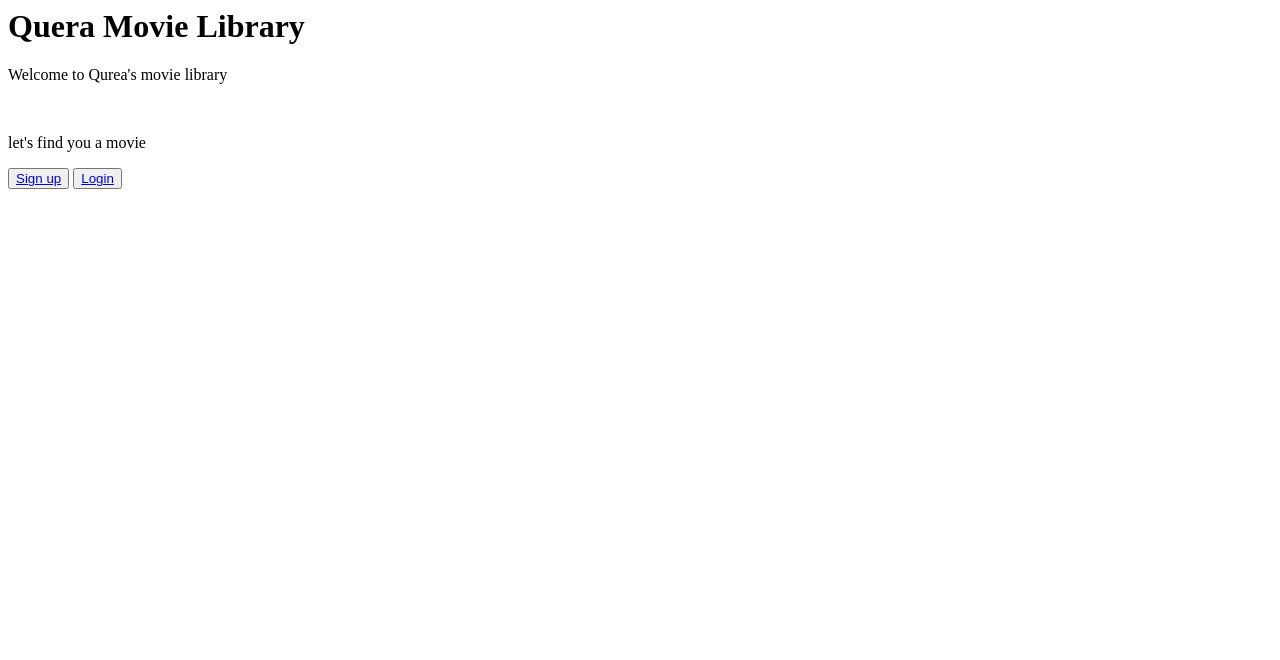
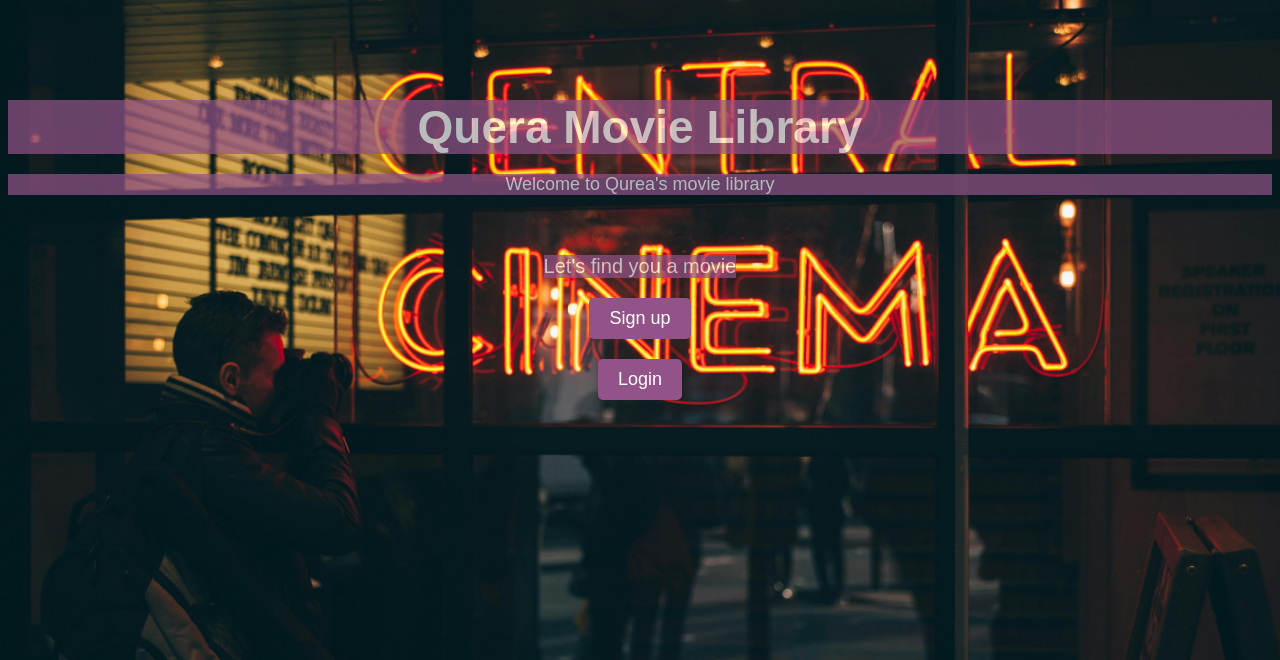
Before and after one commit to Ali-Hashemi10/Final-project, a Django app: page /Enteghad/home/ in a window 1280 px wide. Shown: the top 660 px of the page. Run offline with Django 5.2, Linux system fonts and the light colour scheme.

Commit message:
Update index.html

```diff
--- a/final/Enteghad/templates/index.html
+++ b/final/Enteghad/templates/index.html
@@ -1,19 +1,28 @@
 {% comment %} {% extends "base_generic.html" %} {% endcomment %}
-
+{% load static %}
+<!DOCTYPE html>
+<html lang="en">
+<head>
+    <meta charset="UTF-8">
+    <meta name="viewport" content="width=device-width, initial-scale=1.0">
+    <title>Home</title>
+    <link rel="stylesheet" type="text/css" href="{% static '../static/style.css' %}">
+</head>
 {% block content %}
-    <h1>Quera Movie Library</h1>
-    <p>Welcome to Qurea's movie library</p>
-    <br>
-    <p>let's find you a movie</p>
-    <button type="button">
-     <a href="/Enteghad/home/signup">
-        Sign up
-     </a>
-    </button>
-    <button type="button">
-     <a href="/Enteghad/home/login">
-        Login
-     </a>
-    </button>
-
+<body>
+   <div class="container">
+      <h1 class="title">Quera Movie Library</h1>
+      <p class="subtitle">Welcome to Qurea's movie library</p>
+      <div class="button-container">
+          <p class="description">Let's find you a movie</p>
+          <button class="action-button" type="button">
+              <a class = 'links' href="/Enteghad/home/signup">Sign up</a>
+          </button>
+          <button class="action-button" type="button">
+              <a class = 'links' href="/Enteghad/home/login">Login</a>
+          </button>
+      </div>
+  </div>
+</body>
+</html>
 {% endblock %}
```
